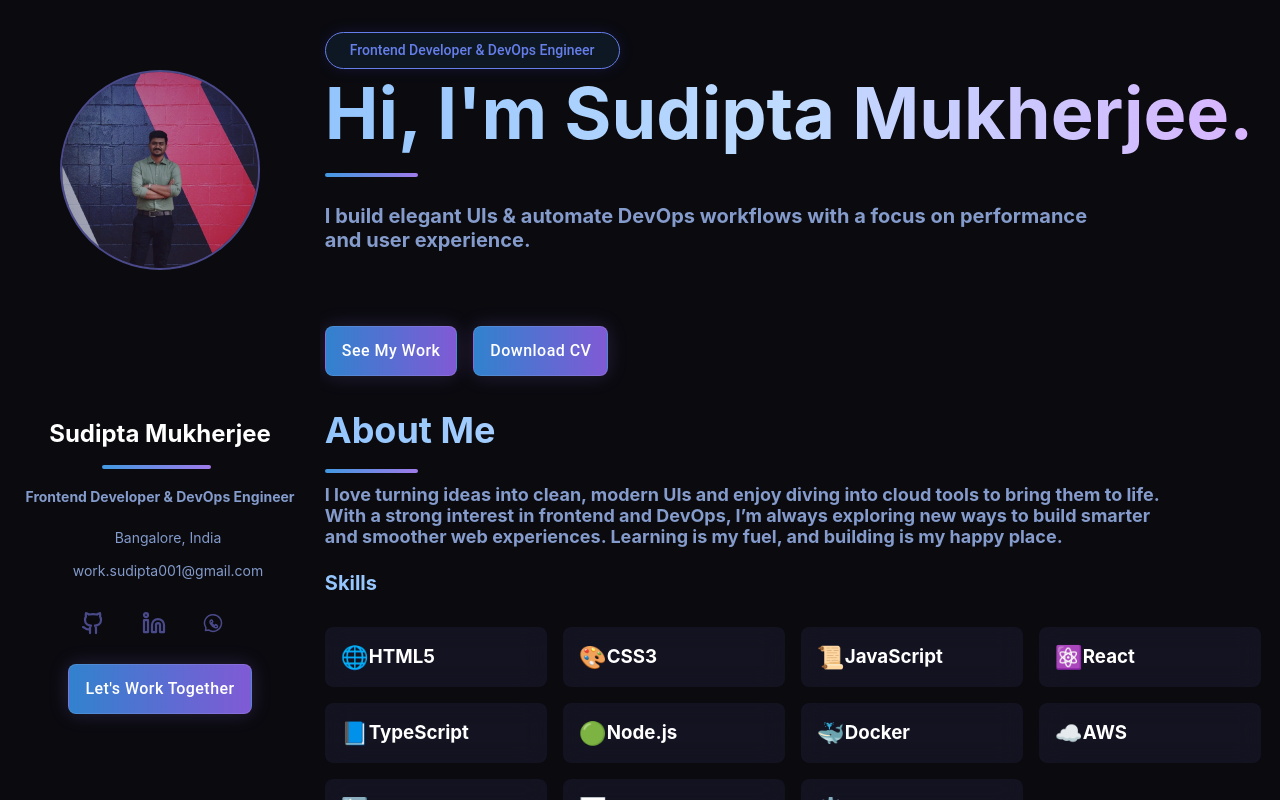
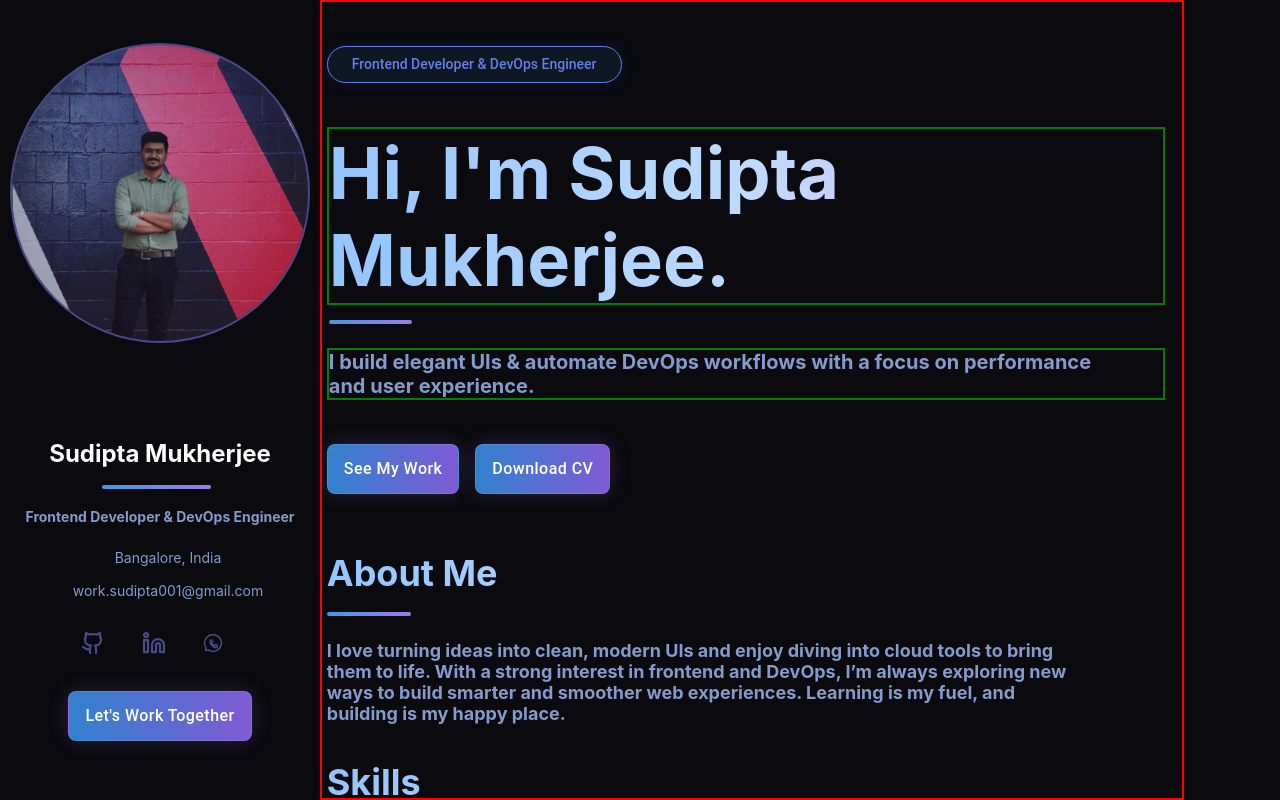
Before and after one commit to sudiptaMukherjee2001/Portfolio, a Next.js app: page / in a window 1280 px wide. Built offline with nearby package versions, Linux system fonts and the light colour scheme; some icons are missing.

Commit message:
ui fix has been done

```diff
--- a/src/app/page.js
+++ b/src/app/page.js
@@ -54,6 +54,7 @@ const page = () => {
             overflow="auto"
             //  border="1px solid red"
             padding=' 0 0 0 0.3rem'
+            className='rightside-wrapper'
           >
             <IntroSection onProjectClick={handleScrollToProject}/>
             <AboutMe />
--- a/src/component/IntroSection.jsx
+++ b/src/component/IntroSection.jsx
@@ -20,7 +20,7 @@ const IntroSection = ({onProjectClick}) => {
                 </Grid>
                 <Grid item size={{ xs: 12, lg: 12, xl: 12 }} >
 
-                    <CustomBox mb={"3rem"} fontSize="7xl" gradientLineWidth="10%">
+                    <CustomBox mb={"3rem"} fontSize="7xl" gradientLineWidth="10%" className='dev-name'>
                         <h1 className='typography-main gradient-bar'>
                             Hi, I'm Sudipta Mukherjee.
                         </h1>
--- a/src/component/aboutMe.jsx
+++ b/src/component/aboutMe.jsx
@@ -34,7 +34,7 @@ const AboutMe = () => {
                 {/* Description about me end */}
                  {/* skill part start here */}
                 <Grid item size={{ lg: 12, xl: 12 }} >
-                    <CustomBox mb={"2rem"} fontSize="xl">
+                    <CustomBox mb={"2rem"} fontSize="4xl">
                         <h1 className='typography-main'>
                             Skills
                         </h1>
--- a/src/component/leftSidebar.jsx
+++ b/src/component/leftSidebar.jsx
@@ -86,7 +86,7 @@ const LeftSidebar = ({ onContactClick }) => {
         {/* Social Media end*/}
 
         {/* <Link href="#contact-section"> */}
-        <GradientButton onClick={onContactClick}>
+        <GradientButton onClick={onContactClick} marginTop="2rem">
           Let's Work Together
         </GradientButton>
         {/* </Link> */}
--- a/src/style/CustomBox.style.js
+++ b/src/style/CustomBox.style.js
@@ -136,17 +136,28 @@ export const CustomBox = styled('div')(({
   "& .contact-info-text": {
     fontSize: theme.fonts.sizes['base'],
   },
+
+  //  "&.rightside-wrapper":{
+  //     border: '2px solid red',
+  //   },
+
+
   // Responsive styles for larger screens
-  '@media screen and (min-width: 2560px)': {
+  '@media screen and (min-width: 1700px)': {
     "&.mainContainer": {
-      maxWidth: '2315px',
-      margin: '0 auto',
+      // maxWidth: '2315px',
+      // margin: '0 auto',
       // border: '7px solid blue',
+    },
+    "&.rightside-wrapper":{
+      // border: '2px solid red',
+       maxWidth: '90%',
+      // margin: '0 auto',
     },
     // 1. left section responsive styles
     '&.avatarBox': {
-      width: '400px',
-      height: '400px',
+      width: '300px',
+      height: '300px',
     },
     '& .img': {
       width: '100%',
@@ -160,19 +171,15 @@ export const CustomBox = styled('div')(({
       display: 'flex',
       flexDirection: 'column',
       justifyContent: 'space-evenly',
-      minWidth: '90%',
-      maxWidth: '90%',
+      "& .dev-name":{
+        marginBottom:"0px",
+      },
+      "& .short-text":{
+        marginBottom:"0px",
+      }
     },
-    "&.projects-wrapper": {
-      maxWidth: '81%',
-      minWidth: '81%',
-      // border: '2px solid green',
-    },
-    "&.skillBox-wrapper": {
-      maxWidth: '80%',
-      minWidth: '80%',
-      // border: '2px solid green',
-    },
+
+
     "& .contact-info-text": {
       fontSize: theme.fonts.sizes['base'],
     },
@@ -263,12 +270,39 @@ export const CustomBox = styled('div')(({
 
   },
   // Responsive styles for laptop 1024 to 1339 px screens
-  '@media screen and  (min-width: 1024px) and (max-width: 1339px)': {
+  '@media screen and  (min-width: 1024px) and (max-width: 1699px)': {
 
-    "&.mainContainer": {
-      maxWidth: '1280px',
-      margin: '0 auto',
+  "&.rightside-wrapper":{
+      border: '2px solid red',
+       maxWidth: '90%',
+      // margin: '0 auto',
+    },
+      '&.avatarBox': {
+      width: '300px',
+      height: '300px',
+    },
+    '& .img': {
+      width: '100%',
+      height: '100%',
+    },
+    // 2. Introsection responsive styles
+    "&.rightside-content-wrapper": {
+      padding: '0px',
       // border: '2px solid blue',
+      minHeight: '67vh',
+      display: 'flex',
+      flexDirection: 'column',
+      justifyContent: 'space-evenly',
+      "& .dev-name":{
+        marginBottom:"0px",
+        border: '2px solid green',
+
+      },
+      "& .short-text":{
+        marginBottom:"0px",
+        border: '2px solid green',
+
+      }
     },
 
 
@@ -298,7 +332,7 @@ export const GradientButton = styled(Button)(({
     transition: 'all 0.3s ease-in',
     cursor: 'pointer',
     transform: 'none',
-    marginTop: marginTop ? marginTop : '1.6rem',
+    marginTop: marginTop ? marginTop : '0rem',
     backgroundColor: theme.colors.background.border.opacity20,
     textTransform: 'capitalize', // capitalize text
 
```
